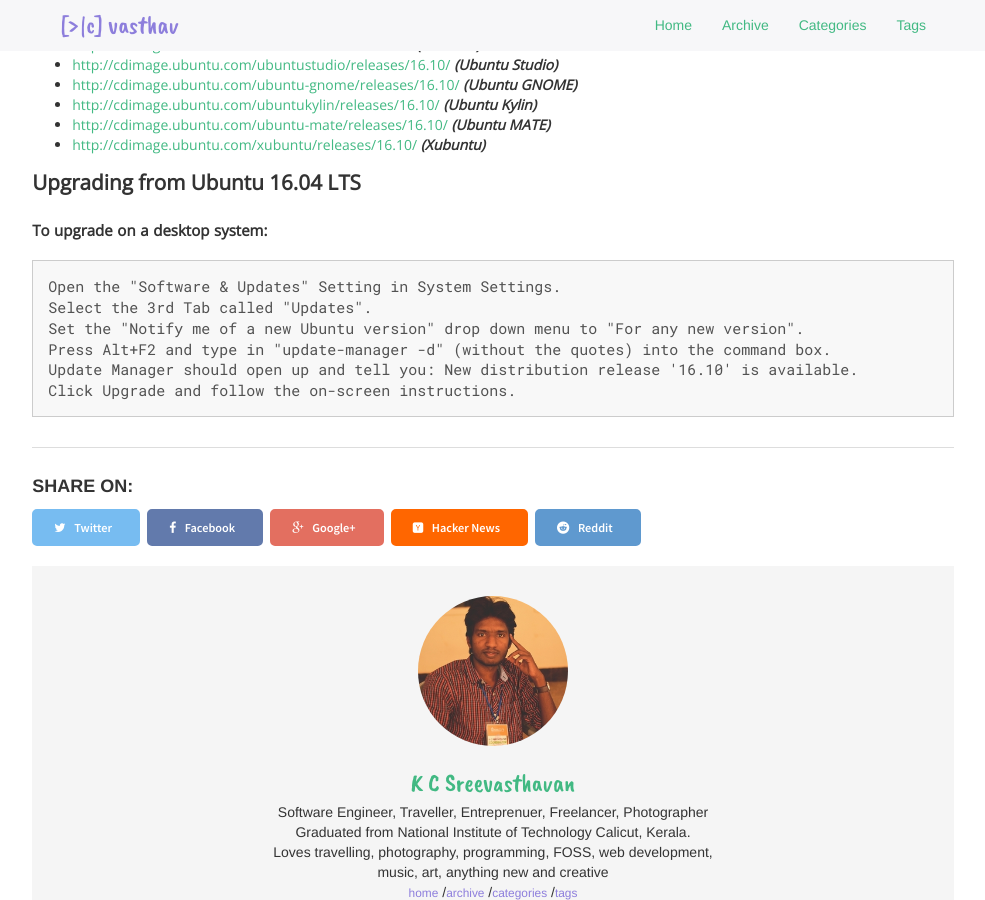
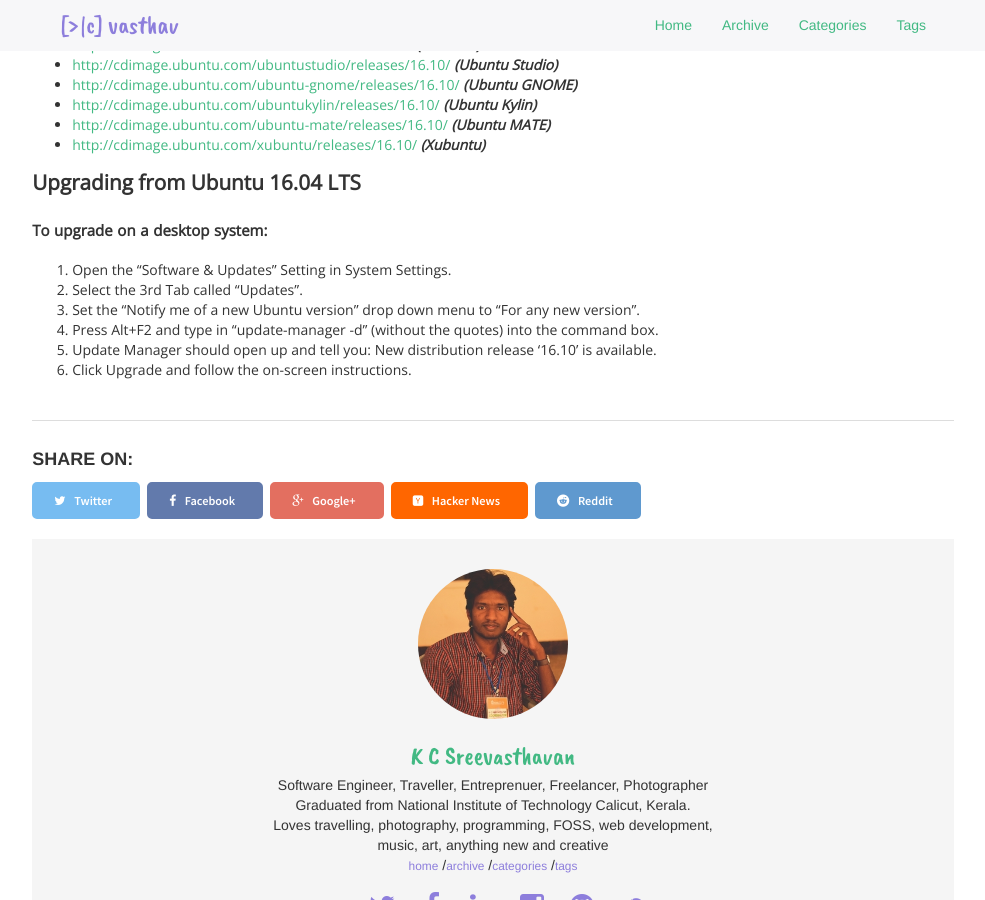
Before and after one commit to vasthav/vasthav.github.io, a Jekyll site: the page built from _posts/2016-10-14-whats-new-in-ubuntu-16-10.md, in a window 1280 px wide and 900 px high, scrolled down 2081 px. Shown: the whole window, without its empty margins (147-1132 px from the left). Built offline with Jekyll 4.4.1, drawn with Linux system fonts in a browser that asks for light colours; comment, search, counter and statistics services are not loaded; some of the changed lines change nothing that is shown.

Commit message:
indenting bullets 0.5

````diff
--- a/_posts/2016-10-14-whats-new-in-ubuntu-16-10.md
+++ b/_posts/2016-10-14-whats-new-in-ubuntu-16-10.md
@@ -64,11 +64,9 @@
 
 **To upgrade on a desktop system:**
 
-```
-Open the "Software & Updates" Setting in System Settings.
-Select the 3rd Tab called "Updates".
-Set the "Notify me of a new Ubuntu version" drop down menu to "For any new version".
-Press Alt+F2 and type in "update-manager -d" (without the quotes) into the command box.
-Update Manager should open up and tell you: New distribution release '16.10' is available.
-Click Upgrade and follow the on-screen instructions.
-```
+1. Open the "Software & Updates" Setting in System Settings.
+2. Select the 3rd Tab called "Updates".
+3. Set the "Notify me of a new Ubuntu version" drop down menu to "For any new version".
+4. Press Alt+F2 and type in "update-manager -d" (without the quotes) into the command box.
+5. Update Manager should open up and tell you: New distribution release '16.10' is available.
+6. Click Upgrade and follow the on-screen instructions.
````
Also changed, not shown: 1 other file.
